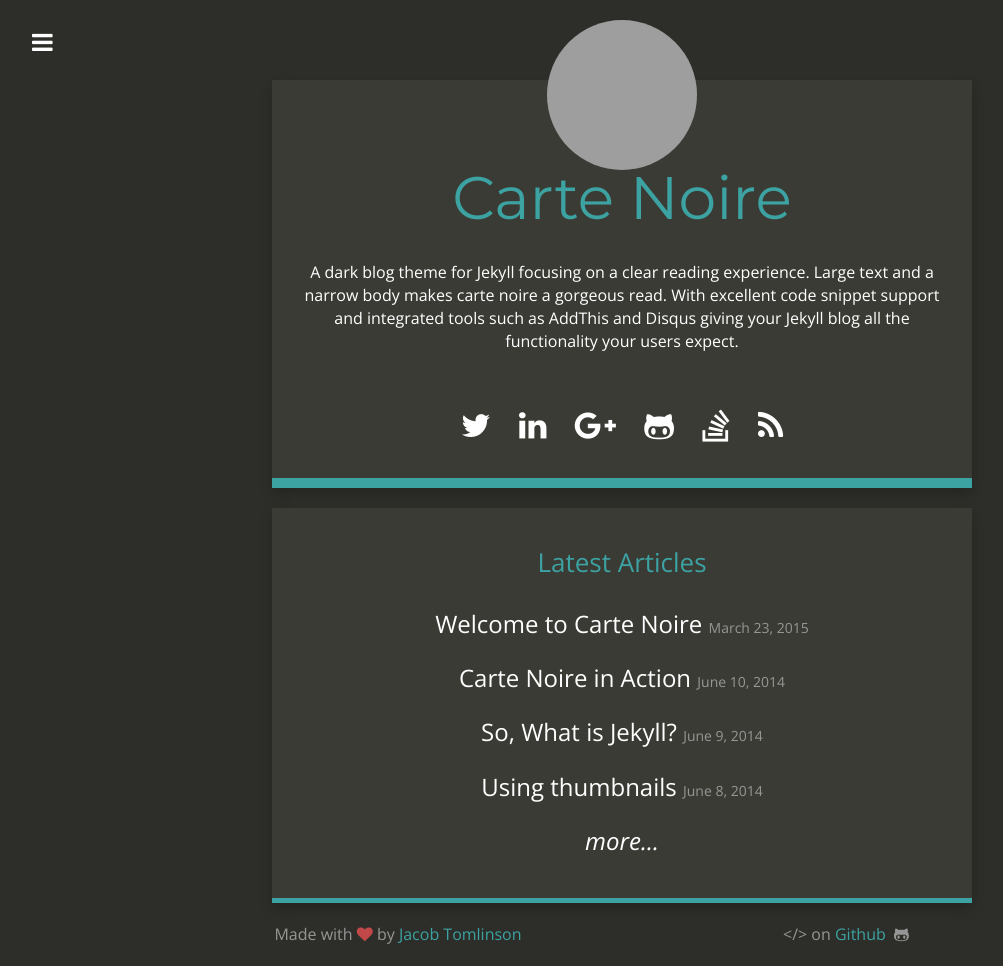
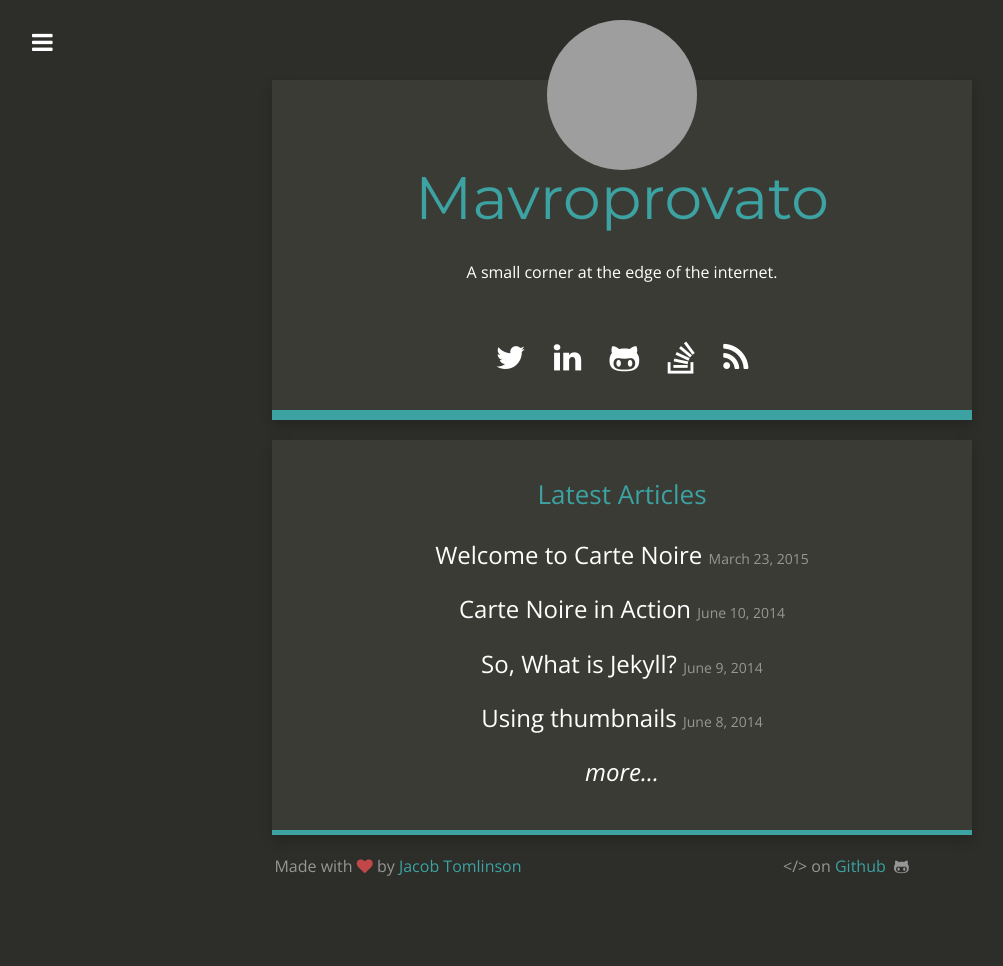
Before and after one commit to mavroprovato/mavroprovato.github.io, a Jekyll site: the page built from index.html, in a window 1280 px wide. Shown: the whole page, without its empty margins (18-1021 px from the left). Built offline with Jekyll 4.4.1, drawn with Linux system fonts in a browser that asks for light colours; nearby versions of some CDN libraries; after the commit the page ends 900 px from its top, so only the background shows below that; grey boxes are pictures that could not be loaded.

Commit message:
Add some configuration

```diff
--- a/_config.yml
+++ b/_config.yml
@@ -1,25 +1,25 @@
 # Site settings
-title: "Carte Noire"
-email: jacob@jacobtomlinson.co.uk
-description: "A dark blog theme for Jekyll."
-baseurl: ""
-url: "http://carte-noire.jacobtomlinson.co.uk/"
-title_description: "A dark blog theme for Jekyll focusing on a clear reading experience. Large text and a narrow body makes carte noire a gorgeous read. With excellent code snippet support and integrated tools such as AddThis and Disqus giving your Jekyll blog all the functionality your users expect."
+title: "Mavroprovato"
+email: mavroprovato@gmail.com"
+description: "A small corner at the edge of the internet."
+baseurl: "http://mavroprovato.net"
+url: "http://mavroprovato.net"
+title_description: "A small corner at the edge of the internet."
 title_image: "https://www.gravatar.com/avatar/00000000000000000000000000000000?s=500&d=mm"
-google_analytics: "UA-20365477-4"
-disqus_account: cartenoire
-github_repository: https://github.com/jacobtomlinson/carte-noire
-addthis_id: ra-513c6fa83da6ec67
+google_analytics: "UA-38537171-1"
+disqus_account: mavroprovato
+github_repository: https://github.com/mavroprovato
+addthis_id:
 post_limit: 5
 
 # Social usernames/URLs
-twitter_username: _jacobtomlinson
-github_username:  jacobtomlinson
+twitter_username: _mavroprovato
+github_username:  mavroprovato
 instagram_username:
 reddit_username:
-linkedin_link: http://carte-noire.jacobtomlinson.co.uk/
-google_plus_link: http://carte-noire.jacobtomlinson.co.uk/
-stackoverflow_link: http://carte-noire.jacobtomlinson.co.uk/
+linkedin_link: https://www.linkedin.com/in/mavroprovato/
+google_plus_link:
+stackoverflow_link: https://stackoverflow.com/users/89435/mavroprovato
 xing_link:
 facebook_link:
 
```
